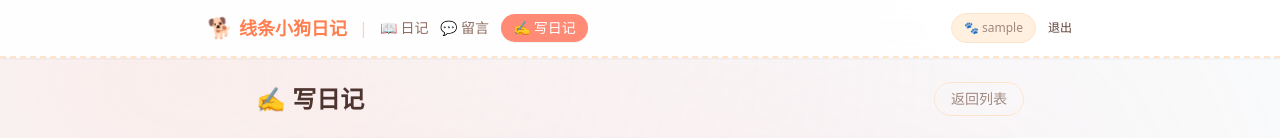
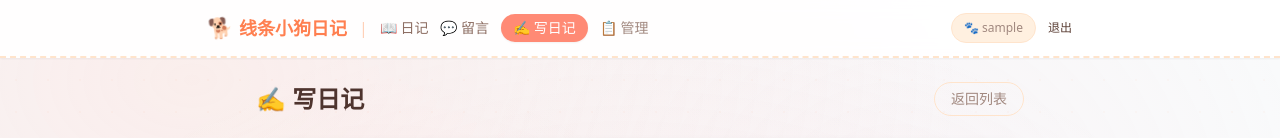
Before and after one commit to cyh-666-comi/blog, a React (Vite) app in the folder client/: page /admin/diaries/new in a window 1280 px wide. Shown: the top 138 px of the page. Built offline with nearby package versions, Linux system fonts and the light colour scheme; sample sign-in values are in the browser's storage.

Commit message:
fix: 修复图片上传URL拼接bug + 导航栏添加管理入口

```diff
--- a/client/src/components/AppLayout.jsx
+++ b/client/src/components/AppLayout.jsx
@@ -21,7 +21,10 @@ export default function AppLayout() {
             <Link to="/home" className="text-sm text-brown-500 hover:text-coral-500 transition font-medium">📖 日记</Link>
             <Link to="/messages" className="text-sm text-brown-500 hover:text-coral-500 transition font-medium">💬 留言</Link>
             {isUser && (
-              <Link to="/admin/diaries/new" className="text-sm bg-coral-400 text-white px-3 py-1 rounded-full hover:bg-coral-500 transition shadow-sm">✍️ 写日记</Link>
+              <>
+                <Link to="/admin/diaries/new" className="text-sm bg-coral-400 text-white px-3 py-1 rounded-full hover:bg-coral-500 transition shadow-sm">✍️ 写日记</Link>
+                <Link to="/admin/diaries" className="text-sm text-brown-400 hover:text-coral-500 transition font-medium">📋 管理</Link>
+              </>
             )}
           </div>
           <div className="flex items-center gap-3">
--- a/client/src/pages/admin/DiaryEditor.jsx
+++ b/client/src/pages/admin/DiaryEditor.jsx
@@ -68,7 +68,7 @@ export default function DiaryEditor() {
   const handleUpload = async (e) => {
     const f = e.target.files?.[0]; if (!f) return;
     setUploading(true);
-    try { const r = await uploadAPI.uploadImage(f); const url = r.url.startsWith('/') ? r.url : `/${r.url}`; insertAtCursor(`<img src="${url}" alt="${f.name}" />`); }
+    try { const r = await uploadAPI.uploadImage(f); const url = (r.url.startsWith('/') || r.url.startsWith('data:')) ? r.url : `/${r.url}`; insertAtCursor(`<img src="${url}" alt="${f.name}" />`); }
     catch (err) { alert('上传失败: ' + err.message); }
     finally { setUploading(false); }
   };
```
